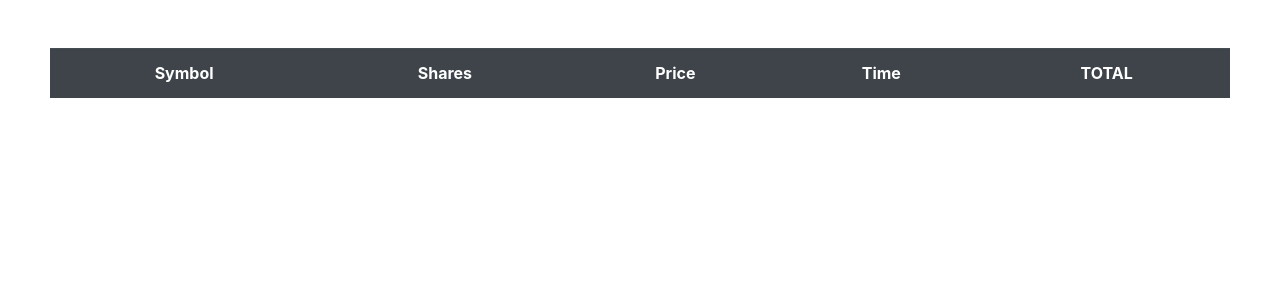
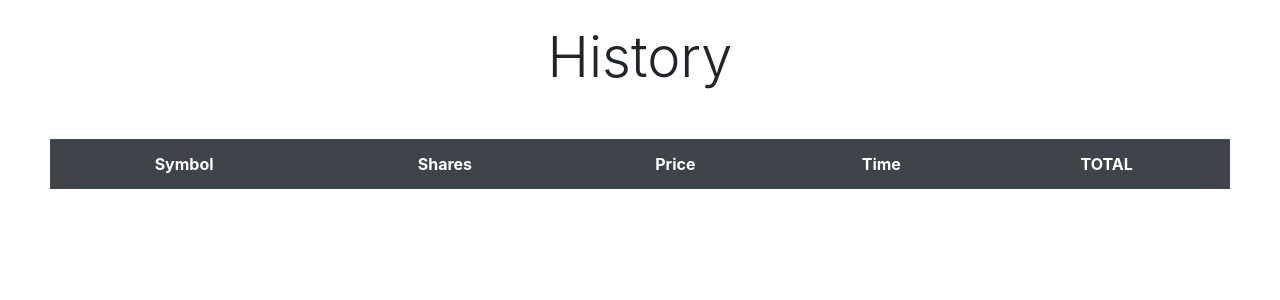
Before and after one commit to Siddharthajz/JJ-Finance, a Flask app: page /history in a window 1280 px wide. Shown: the part 68-368 px from the top of the page. Run offline with Flask 2, Linux system fonts and the light colour scheme; the visitor is signed in with stand-in values (Sample User, id 1); data that the repository does not hold is empty; parts of the project's set-up code (start-up, migrations or seed data) failed here and were passed over; some libraries are stand-ins or nearby versions.

Commit message:
minor changes to look of web pages

```diff
--- a/templates/history.html
+++ b/templates/history.html
@@ -9,6 +9,11 @@
 {% endblock %}
 
 {% block main %}
+
+<br>
+<h1 class="display-4">History</h1>
+
+
 <table class="table table-striped table-dark mt-5">
     <tr>
       <th>  Symbol  </th>
```
